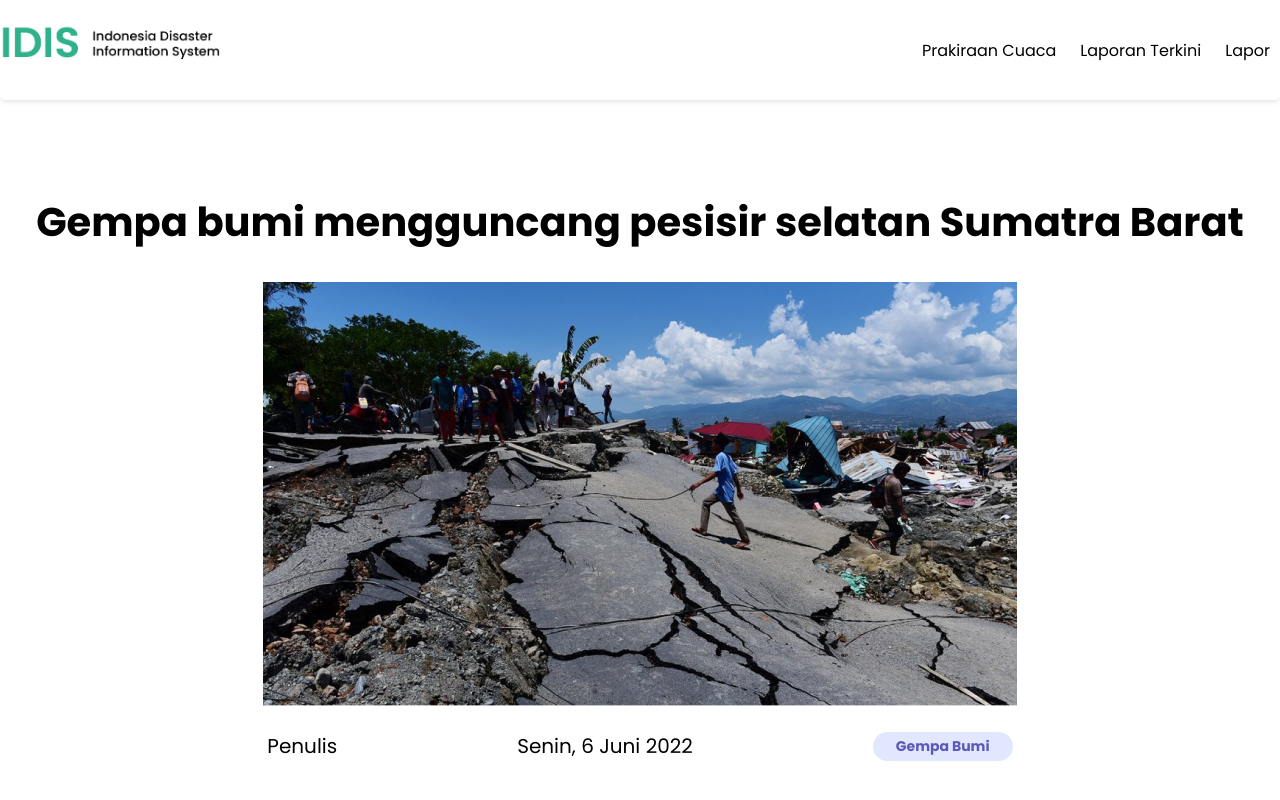
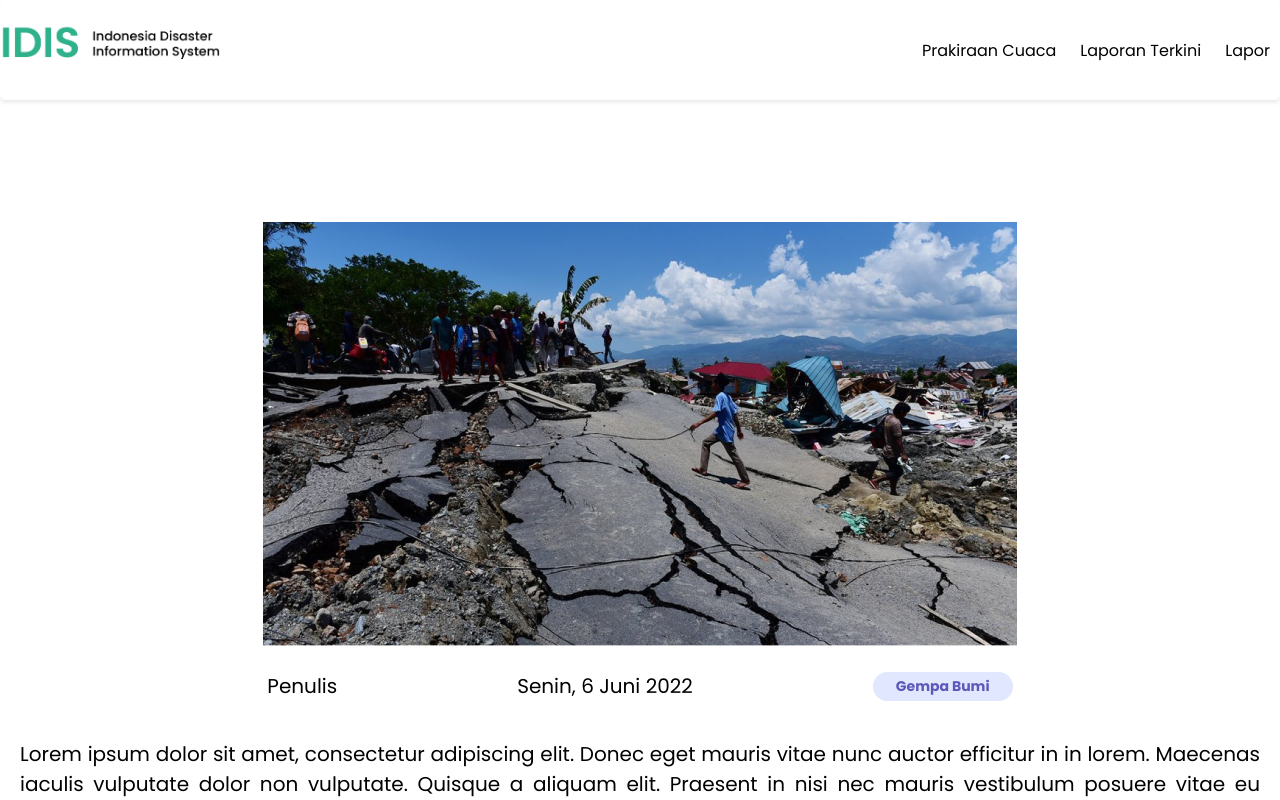
Before and after one commit to devardha/disaster-management, a React (Create React App) app: page /news/1 in a window 1280 px wide. Shown: the top 800 px of the page. Built offline with nearby package versions, Linux system fonts and the light colour scheme; no server answers; the database is empty.

Commit message:
fix News

```diff
--- a/src/components/Berita/News.tsx
+++ b/src/components/Berita/News.tsx
@@ -1,9 +1,42 @@
+import { doc, getDoc } from "firebase/firestore";
+import { db } from "../../firebase/firebaseClient";
+import { useEffect, useState } from "react";
+
+interface iData {
+	description: string;
+	id: string;
+	details: string;
+	bencana: string;
+	date: string;
+}
+
 const News = () => {
-	return (
+
+    const [data, setData] = useState<any>([]);
+
+    const docId = '92d948bf-fdd4-48a3-904c-a738efb46617'
+
+    useEffect(() => {
+        (async () => {
+            const docRef = doc(db, "laporan", docId);
+            const docSnap = await getDoc(docRef);
+
+            if (docSnap.exists()) {
+                console.log("Document data:", docSnap.data());
+                setData(docSnap.data());
+              } else {
+                // doc.data() will be undefined in this case
+                console.log("No such document!");
+            }
+        })();
+      }, []);
+
+    return (
 		<div className="container">
+
 			<div className="warp-berita">
 				<div className="news-title1">
-					Gempa bumi mengguncang pesisir selatan Sumatra Barat
+					{data?.description}
 				</div>
 				<div className="news-image">
 					<img src="/images/Gempa.png" alt="" />
@@ -61,6 +94,7 @@ const News = () => {
 					</p>
 				</div>
 			</div>
+
 			<style>{`
             @import url("https://fonts.googleapis.com/css?family=Poppins:400,700,900");
 
```
